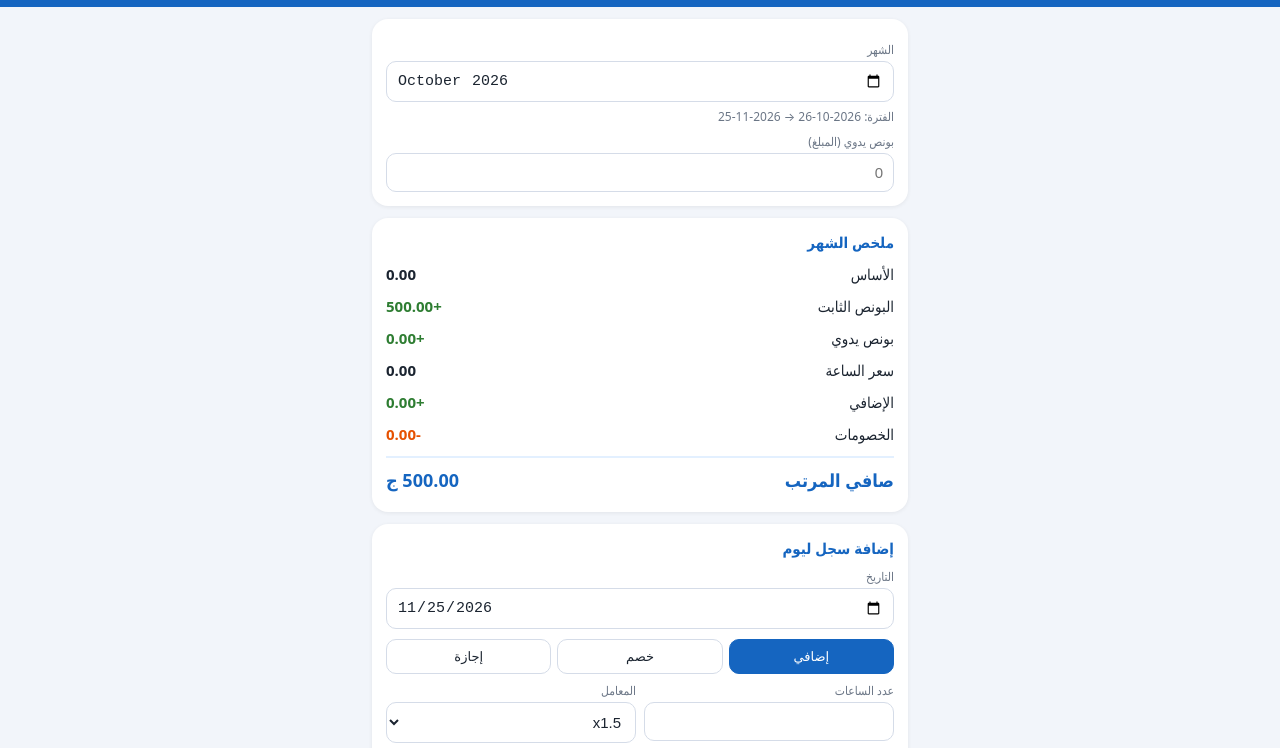
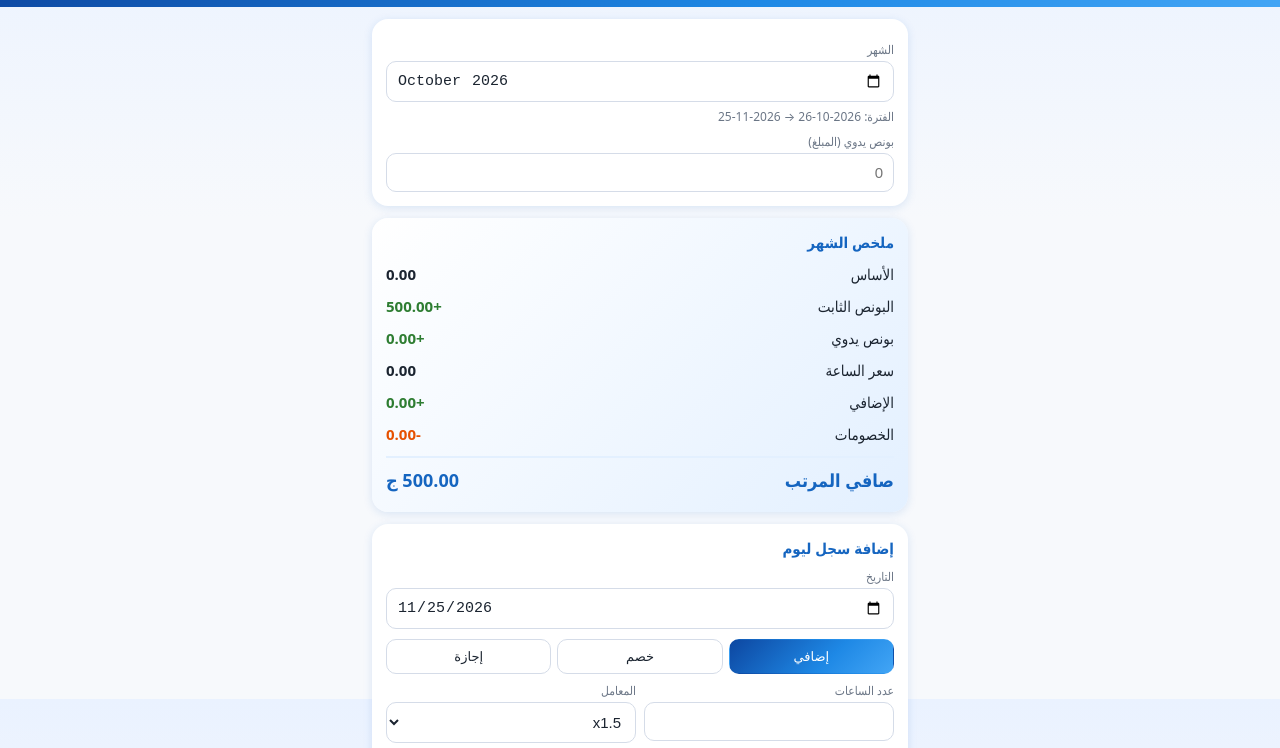
Before and after one commit to adelsaad2231-gif/salary-calculator, a plain HTML site: page index.html in a window 1280 px wide. Shown: the part 101-849 px from the top of the page. Drawn offline with Linux system fonts and the light colour scheme.

Commit message:
Ocean gradient theme

```diff
--- a/index.html
+++ b/index.html
@@ -39,6 +39,10 @@ input,select{width:100%;padding:10px;border:1px solid var(--bd);border-radius:10
 .small{font-size:12px;color:var(--m)}
 #msg{font-size:12px;color:var(--m);margin-top:6px;min-height:16px}
 .hbtns{display:flex;gap:6px;align-items:center}.hbtns .ic{border-radius:50%;padding:5px 9px;font-size:13px;line-height:1.2}.hbtns .ic.on{background:#fff}
+
+header,.nav{background:linear-gradient(135deg,#0D47A1,#1E88E5 60%,#42A5F5)!important}.btn:not(.s):not(.d),.tabs button.on{background:linear-gradient(135deg,#0D47A1,#1E88E5 60%,#42A5F5)!important;border-color:transparent}.nav button.on{background:#fff}
+body{background:linear-gradient(180deg,#EAF2FF,#F7F9FC 40%) fixed,var(--bg)!important;min-height:100vh}[data-theme=dark] body{background:linear-gradient(180deg,#0A1224,#0D1017 45%) fixed,var(--bg)!important}
+.sum{background:linear-gradient(135deg,var(--card),var(--p2))!important}.btn.d{background:linear-gradient(135deg,#FFA726,#E65100)!important}.card{box-shadow:0 2px 10px #1565C022}
 </style>
 </head>
 <body>
```
